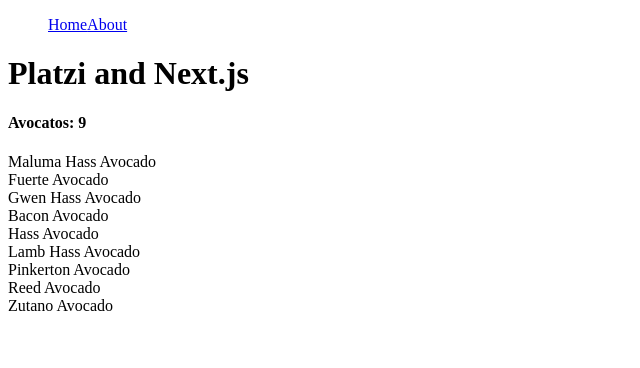
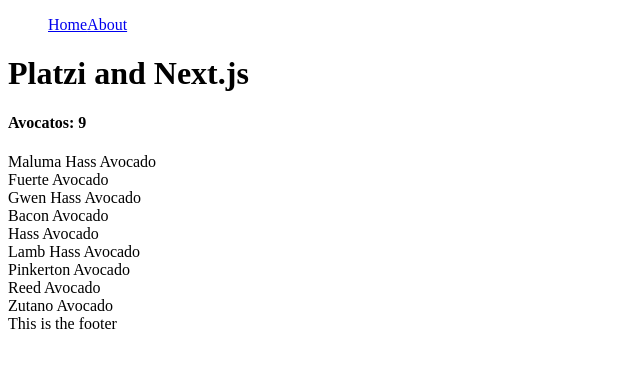
Before and after one commit to Veronelli/next-course, a Next.js app: page / in a window 1280 px wide. Shown: the top 368 px of the page, without its empty margins (0-640 px from the left). Built offline with nearby package versions, Linux system fonts and the light colour scheme.

Commit message:
extend document and app

```diff
--- /dev/null
+++ b/components/Layout/index.tsx
@@ -0,0 +1,16 @@
+import React from "react";
+import { Navbar } from "../Navbar/Navbar";
+
+const Layout: React.FC = ({children}:React.PropsWithChildren) =>{
+    return(
+        <div>
+            <Navbar/>
+            {children}
+            <footer>
+                This is the footer
+            </footer>
+        </div>
+    )
+}
+
+export default Layout;
--- /dev/null
+++ b/pages/_app.tsx
@@ -0,0 +1,15 @@
+import App, { AppContext, AppInitialProps, AppProps } from 'next/app'
+import Layout from '../components/Layout'
+type AppOwnProps = { example: string }
+
+export default function MyApp({
+  Component,
+  pageProps,
+  example,
+}: AppProps & AppOwnProps) {
+  return (
+    <Layout>
+      <Component {...pageProps}/>
+    </Layout>
+  )
+}
--- /dev/null
+++ b/pages/_document.tsx
@@ -0,0 +1,24 @@
+import Document, {
+    Html,
+    Head,
+    Main,
+    NextScript,
+    DocumentContext,
+    DocumentInitialProps,
+  } from 'next/document'
+
+  class MyDocument extends Document {
+    render() {
+      return (
+        <Html lang="en">
+          <Head />
+          <body className='body-class'>
+            <Main />
+            <NextScript />
+          </body>
+        </Html>
+      )
+    }
+  }
+
+  export default MyDocument
--- a/pages/about.js
+++ b/pages/about.js
@@ -4,7 +4,6 @@
 const About = ()=>{
 	return (
 		<div>
-			<Navbar/>
 			<p>
 				Esta pagina es about
 			</p>
--- a/pages/index.tsx
+++ b/pages/index.tsx
@@ -15,7 +15,6 @@
 	console.log(productList)
 	return(
 		<div>
-			<Navbar/>
 			<h1>Platzi and Next.js</h1>
 			<h4>Avocatos: {length}</h4>
 			{productList.map(product=>{
```
